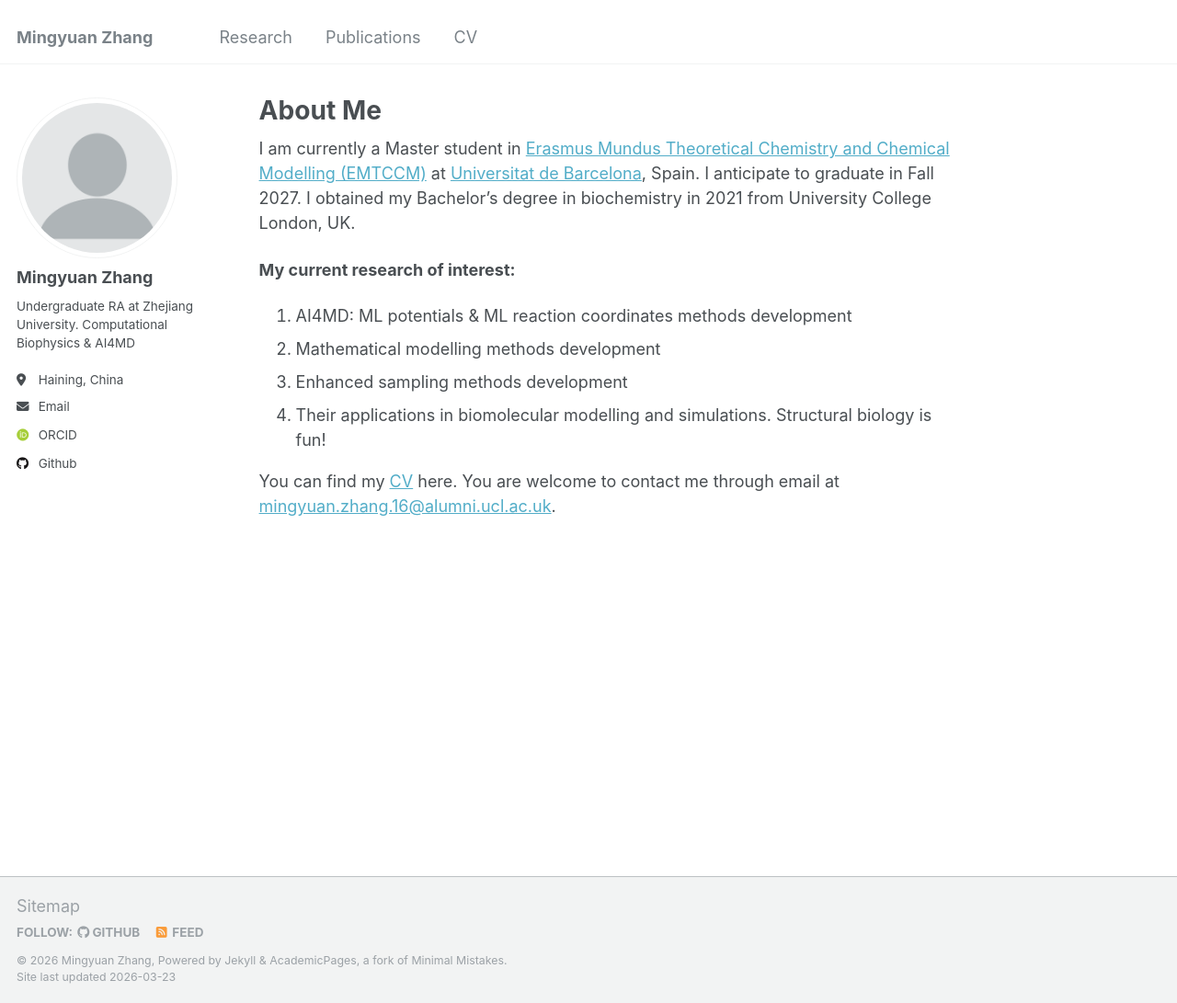
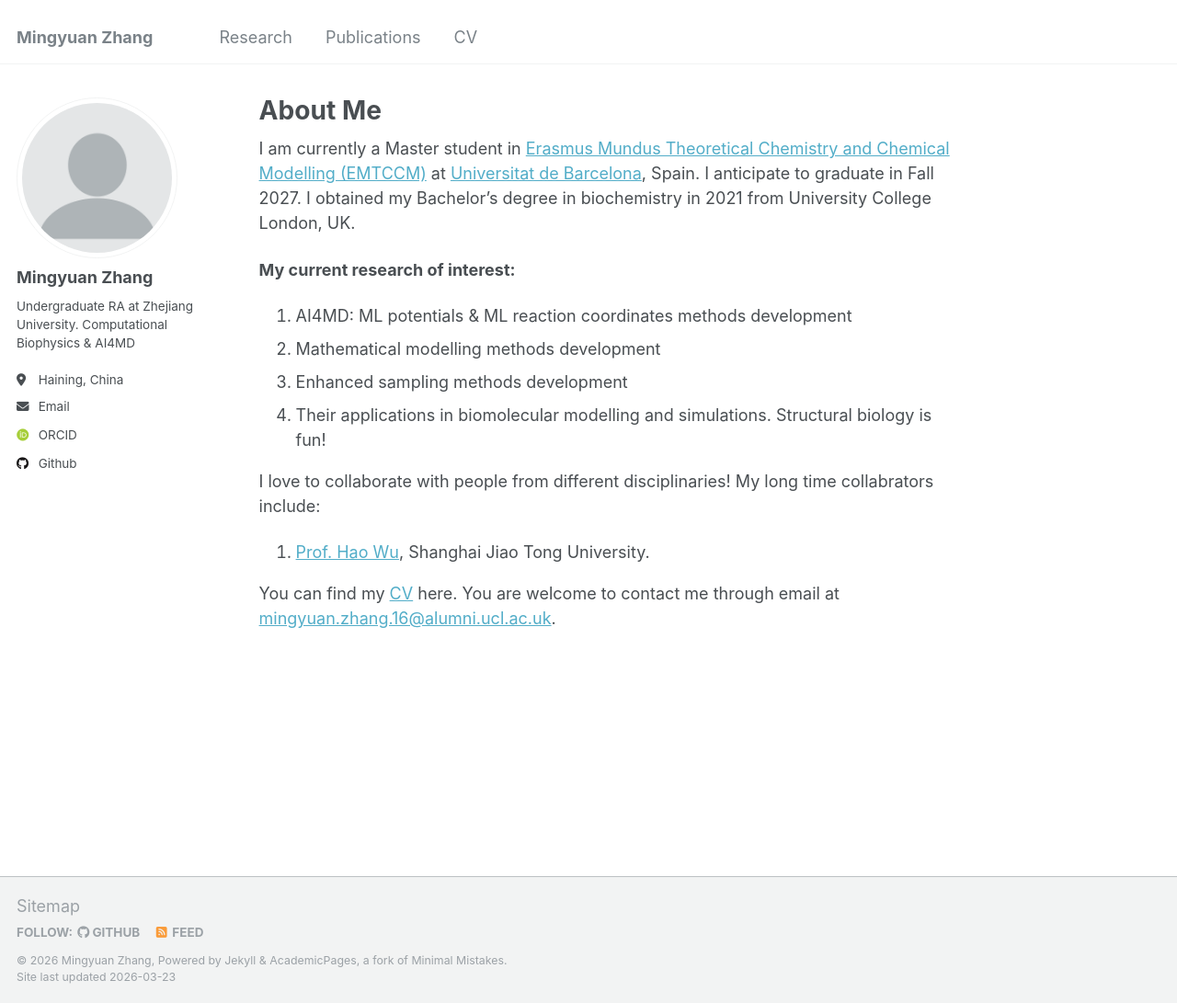
Before and after one commit to Mingyuan00/Mingyuan00.github.io, a Jekyll site: the page built from _pages/about.md, in a window 1280 px wide and 1091 px high. Shown: the whole window at 92% size. Built offline with Jekyll 4.4.1, drawn with Linux system fonts in a browser that asks for light colours; some web fonts are replaced.

Commit message:
Update about.md

```diff
--- a/_pages/about.md
+++ b/_pages/about.md
@@ -16,4 +16,7 @@ I am currently a Master student in [Erasmus Mundus Theoretical Chemistry and Che
 3. Enhanced sampling methods development
 4. Their applications in biomolecular modelling and simulations. Structural biology is fun!
 
+I love to collaborate with people from different disciplinaries! My long time collabrators include:
+1. [Prof. Hao Wu](https://ins.sjtu.edu.cn/peoples/wuhao), Shanghai Jiao Tong University.
+
 You can find my [CV](/cv/) here. You are welcome to contact me through email at [mingyuan.zhang.16@alumni.ucl.ac.uk](mailto:mingyuan.zhang.16@alumni.ucl.ac.uk).
```
